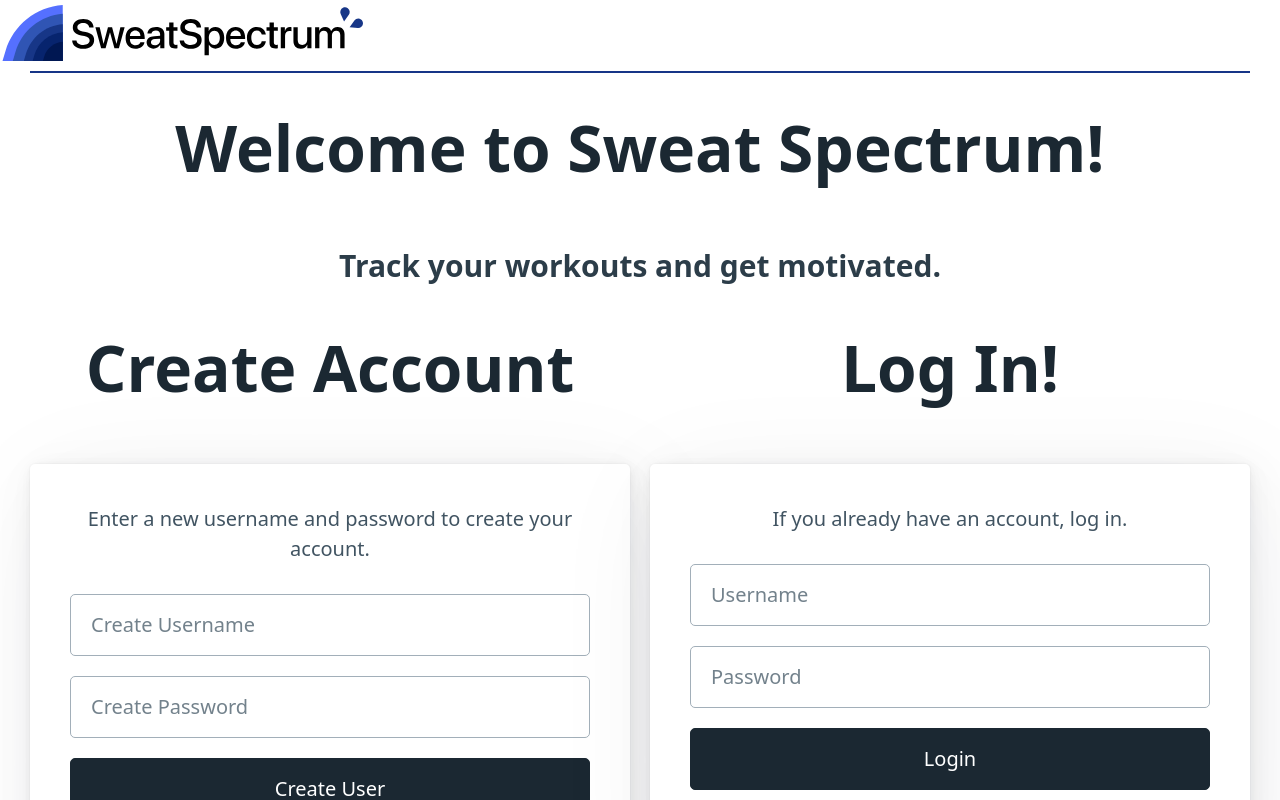
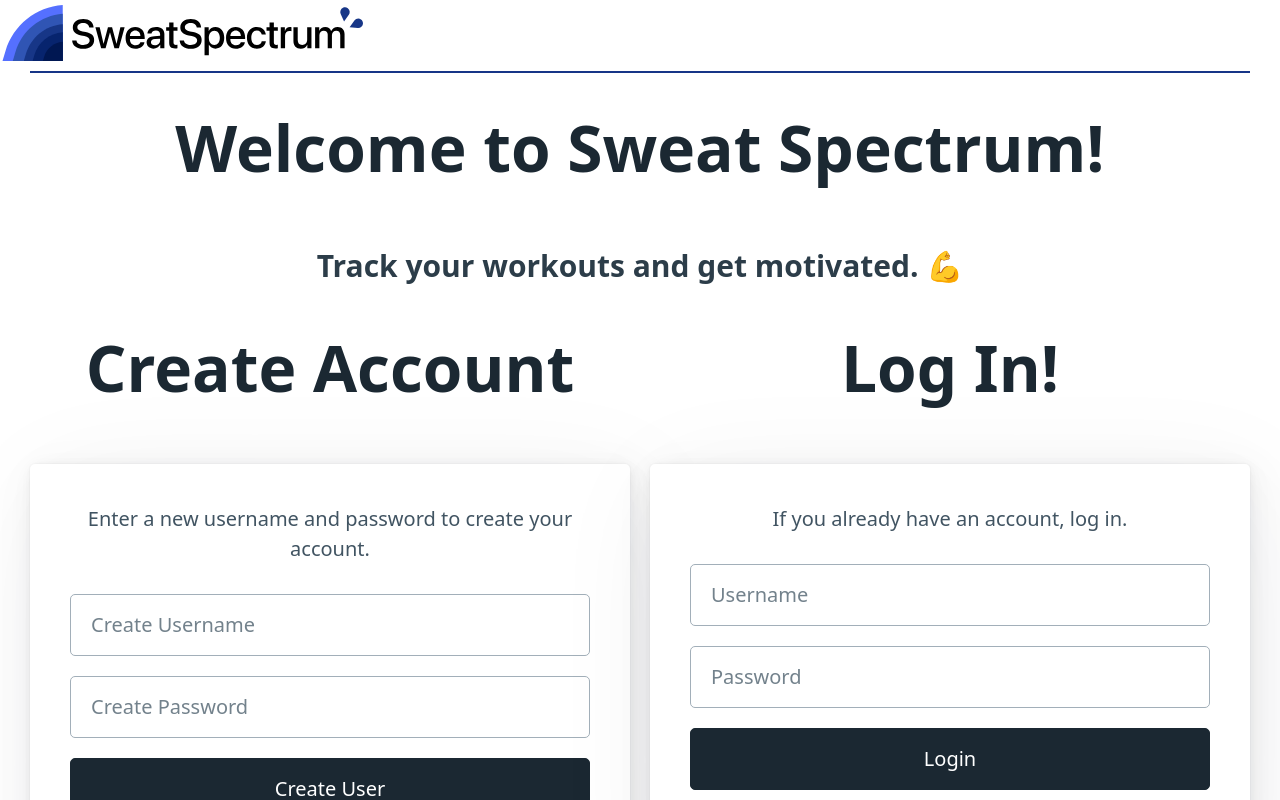
Before and after one commit to Dominik137/Sweat-Spectrum-FullStack-Project, a React (Vite) app in the folder Frontend/SweatSpectrum/: page / in a window 1280 px wide. Shown: the top 800 px of the page. Built offline with nearby package versions, Linux system fonts and the light colour scheme; no server answers.

Commit message:
add bicep emji to home

```diff
--- a/Frontend/SweatSpectrum/src/components/home.jsx
+++ b/Frontend/SweatSpectrum/src/components/home.jsx
@@ -14,7 +14,7 @@ function Home({ setUser, user }) {
             <h1 className="defaultFont">Welcome to Sweat Spectrum!</h1>
           </div>
           <div>
-            <h3>Track your workouts and get motivated.</h3>
+            <h3>Track your workouts and get motivated. 💪</h3>
           </div>
           <div>
             {/* Additional content goes here if needed */}
```
